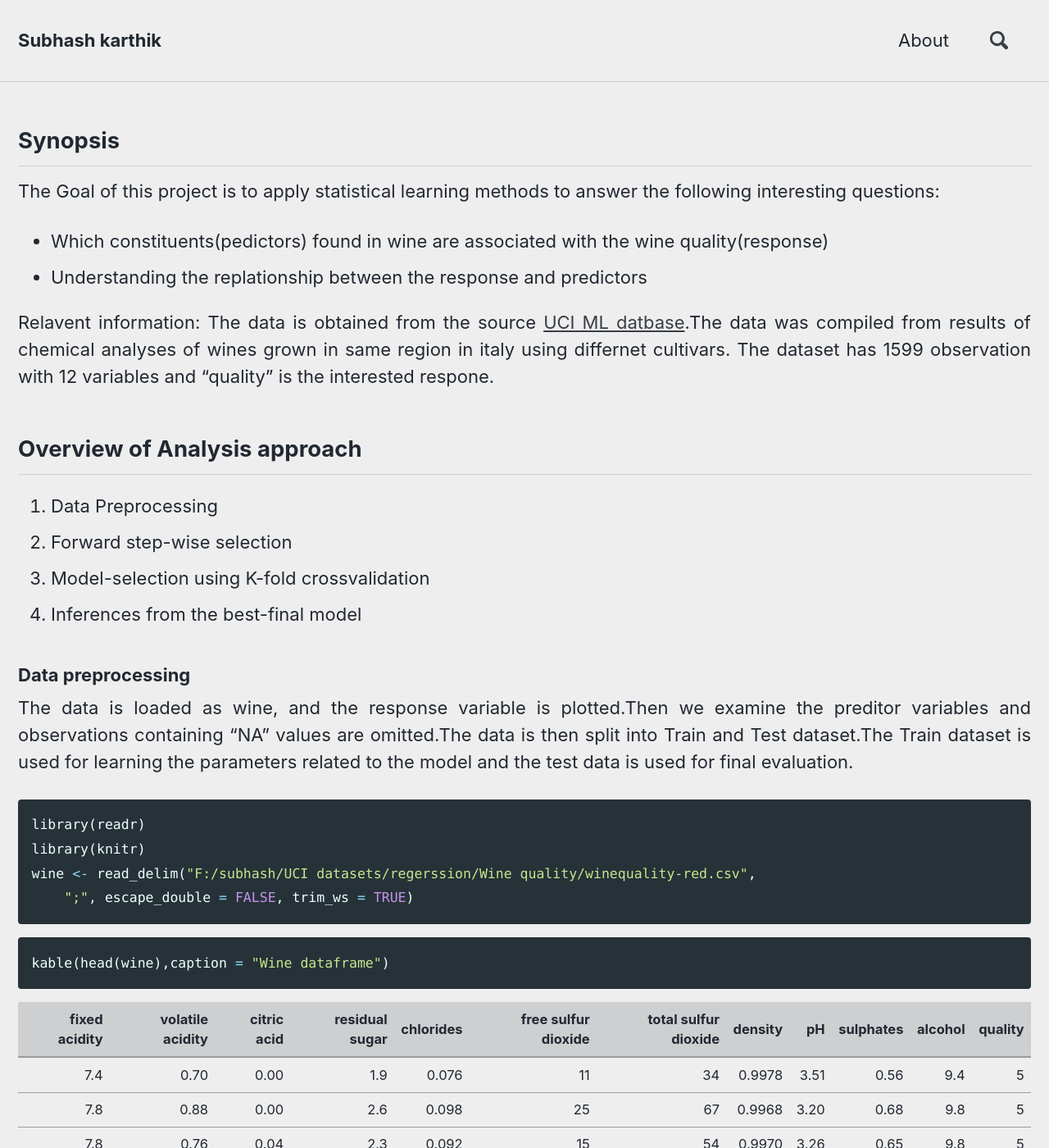
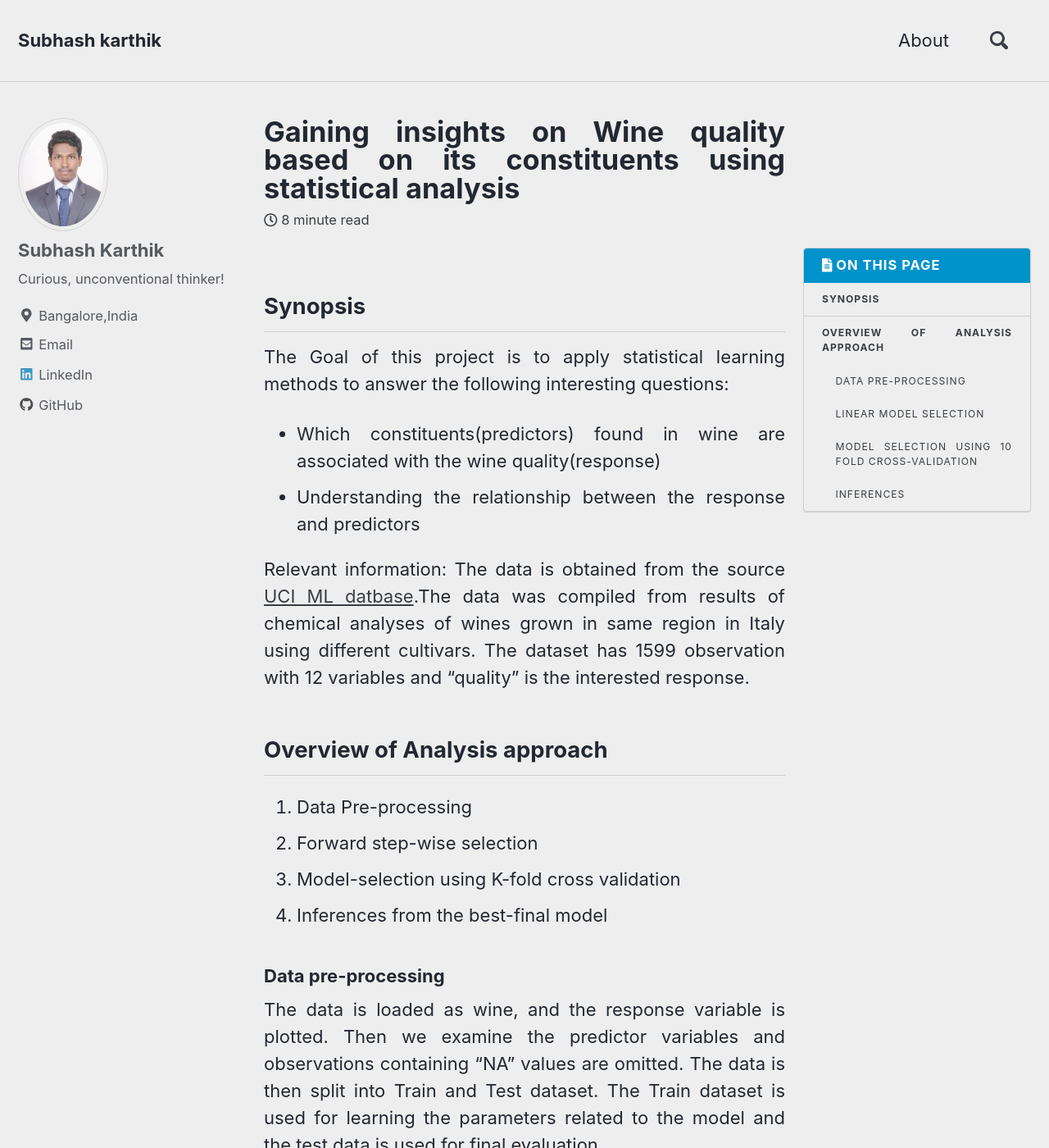
Before and after one commit to subhash-karthik/subhash-karthik.github.io, a Jekyll site: the page built from _posts/2018-04-01-winequality.md, in a window 1280 px wide and 1400 px high. Shown: the whole window at 82% size. Built offline with Jekyll 4.4.1, drawn with Linux system fonts in a browser that asks for light colours; nearby versions of some CDN libraries; comment, search, counter and statistics services are not loaded; some of the changed text lies outside the part shown.

Commit message:
fixed teaser images on relevant posts

````diff
--- a/_config.yml
+++ b/_config.yml
@@ -23,7 +23,7 @@
 url                      : "https://subhash-karthik.github.io/"# the base hostname & protocol for your site e.g. "https://mmistakes.github.io"
 baseurl                  : # the subpath of your site, e.g. "/blog"
 repository               : "subhash-karthik/subhash-karthik.github.io"# GitHub username/repo-name e.g. "mmistakes/minimal-mistakes"
-teaser                   : "/images/cover.jpg"# path of fallback teaser image, e.g. "/assets/images/500x300.png"
+teaser                   : # path of fallback teaser image, e.g. "/assets/images/500x300.png"
 # breadcrumbs            : false # true, false (default)
 words_per_minute         : 200
 comments:
@@ -269,7 +269,7 @@
       path: ""
       type: posts
     values:
-      layout: splash
+      layout: single
       author_profile: true
       read_time: true
       comments:  true
--- a/_posts/2018-04-01-winequality.md
+++ b/_posts/2018-04-01-winequality.md
@@ -5,6 +5,9 @@
 excerpt: "A forward step-wise selection approach of linear regression "
 toc: true
 Author: true
+header:
+  og_image: /images/wine`.jpg
+  teaser: /images/wine.jpg
 ---
 <style>
 body {
@@ -16,22 +19,22 @@
 
 The Goal of this project is to apply statistical learning methods to answer the following interesting questions:
 
--   Which constituents(pedictors) found in wine are associated with the wine quality(response)
--   Understanding the replationship between the response and predictors
+-   Which constituents(predictors) found in wine are associated with the wine quality(response)
+-   Understanding the relationship between the response and predictors
 
-Relavent information: The data is obtained from the source [UCI ML datbase](https://archive.ics.uci.edu/ml/datasets/Wine).The data was compiled from results of chemical analyses of wines grown in same region in italy using differnet cultivars. The dataset has 1599 observation with 12 variables and "quality" is the interested respone.
+Relevant information: The data is obtained from the source [UCI ML datbase](https://archive.ics.uci.edu/ml/datasets/Wine).The data was compiled from results of chemical analyses of wines grown in same region in Italy using different cultivars. The dataset has 1599 observation with 12 variables and "quality" is the interested response.
 
 Overview of Analysis approach
 -----------------------------
 
-1.  Data Preprocessing
+1.  Data Pre-processing
 2.  Forward step-wise selection
-3.  Model-selection using K-fold crossvalidation
+3.  Model-selection using K-fold cross validation
 4.  Inferences from the best-final model
 
-### Data preprocessing
+### Data pre-processing
 
-The data is loaded as wine, and the response variable is plotted.Then we examine the preditor variables and observations containing "NA" values are omitted.The data is then split into Train and Test dataset.The Train dataset is used for learning the parameters related to the model and the test data is used for final evaluation.
+The data is loaded as wine, and the response variable is plotted. Then we examine the predictor variables and observations containing "NA" values are omitted. The data is then split into Train and Test dataset. The Train dataset is used for learning the parameters related to the model and the test data is used for final evaluation.
 
 ``` r
 library(readr)
@@ -131,7 +134,7 @@
 
 ### Linear model selection
 
-Here we use forward stepwise selection, a computationally efficient method to find the best set of predictors related to the respnse varible. Brief overview: It begins with a model containing no predictors, and then adds predictors to the model one at a time, until all predictors are in the model.At each step we have *p* − *k* models where p refers to total number of predictors and k represents the step index.We have approximately *p*<sup>2</sup> models which is futher reduced to *p* models.
+Here we use forward stepwise selection, a computationally efficient method to find the best set of predictors related to the response variable. Brief overview: It begins with a model containing no predictors, and then adds predictors to the model one at a time, until all predictors are in the model. At each step we have *p* − *k* models where p refers to total number of predictors and k represents the step index. We have approximately *p*<sup>2</sup> models which is further reduced to *p* models.
 
 ``` r
 library(leaps)
@@ -209,8 +212,8 @@
 
 ### Model selection using 10 fold cross-validation
 
-Training set MSE is generally an underestimate of the test MSE.This because when we fit a model to the training data using least squares we find the parameters for which the model minimizes the train MSE.So training error decreases as we increase more number of variables.So by picking a model with lowest train MSE, we may overfit the model.
-There are number of techniques for adjusting the training error for the model size.Few pouplar approaches are
+Training set MSE is generally an underestimate of the test MSE.This because when we fit a model to the training data using least squares we find the parameters for which the model minimizes the train MSE.So training error decreases as we increase more number of variables. So by picking a model with lowest train MSE, we may over fit the model.
+There are number of techniques for adjusting the training error for the model size. Few popular approaches are
 
 -   Akaike Information Criterion (AIC)
 -   Bayesian Information Criterion (BIC)
@@ -218,7 +221,7 @@
 -   Mallow's *C*<sub>*p*</sub>
 -   k-fold Cross validation
 
-We have seen earlier to use the *C*<sub>*p*</sub> criteria to find a best model.Now we'll use 10-fold cross validation to pick the best model.The major advantage of using cross-validation is it doesn't require *σ*<sup>2</sup>, variance of the irreducible error.
+We have seen earlier to use the *C*<sub>*p*</sub> criteria to find a best model. Now we'll use 10-fold cross validation to pick the best model. The major advantage of using cross-validation is it doesn't require *σ*<sup>2</sup>, variance of the irreducible error.
 
 ``` r
 predict.regsubsets=function(object,newdata,id,...){
@@ -263,7 +266,7 @@
 
     ## [1] 0.6452647
 
-As we expect, the training error goes down monotonically as the model gets bigger, but not so for the validation error.The cross-validated method results in a 7 variable model,similar to the mallow *C*<sub>*p*</sub> approach.Lets check out the coefficients of the best model.
+As we expect, the training error goes down monotonically as the model gets bigger, but not so for the validation error. The cross-validated method results in a 7 variable model, similar to the mallow *C*<sub>*p*</sub> approach. Lets check out the coefficients of the best model.
 
 ``` r
 best.train=regsubsets(quality~.,data=wine_train,nvmax=11,method="forward")
@@ -309,10 +312,10 @@
 
 ### Inferences
 
-From the forward selection approach we see the variables alcohol and volatile acidity as the top two variables related to the wine quality.Also there is a medium correlation between the wine quality and alcohol content.
+From the forward selection approach we see the variables alcohol and volatile acidity as the top two variables related to the wine quality. Also there is a medium correlation between the wine quality and alcohol content.
 
 -   The plot suggest that alcohol content ranging from 12%-15% are rated better.
--   The wine with higher acidity have been rated poor quality, this emphasises the fact from studies which show wine having higher acidity generally have undesirable odour as the volatile components of wine-the chemicals responsible for the many fruity, earthy aromas-become more reluctant to diffuse.Such types of wine are disliked which is also seen from the plot that wine having higher volatile acidity are rated low.
+-   The wine with higher acidity have been rated poor quality, this emphasises the fact from studies which show wine having higher acidity generally have undesirable odour as the volatile components of wine-the chemicals responsible for the many fruity, earthy aromas-become more reluctant to diffuse. Such types of wine are disliked which is also seen from the plot that wine having higher volatile acidity are rated low.
 
 ``` r
 plot(wine_train$alcohol,wine_train$quality,legend=c("high quality"),xlab = "alcohol content",ylab = "wine quality")
````
Also changed, not shown: other parts of _posts/2018-04-01-winequality.md (+2 -2 lines), _pages/about.md (+2 -2 lines), _posts/2018-04-04-bitcoin.md (+3 -0 lines), _includes/toc (line endings or trailing spaces), images/crypto.jpg (added), images/wine.jpg (added).
